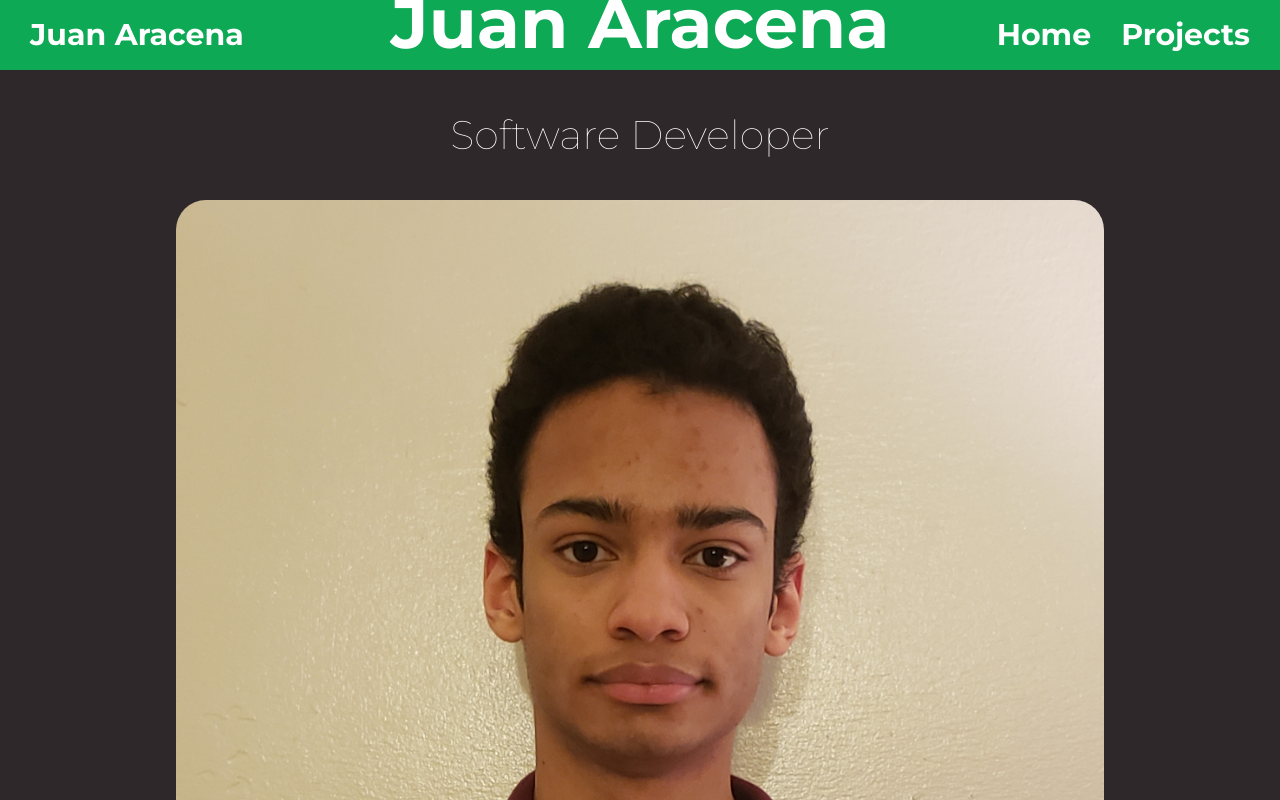
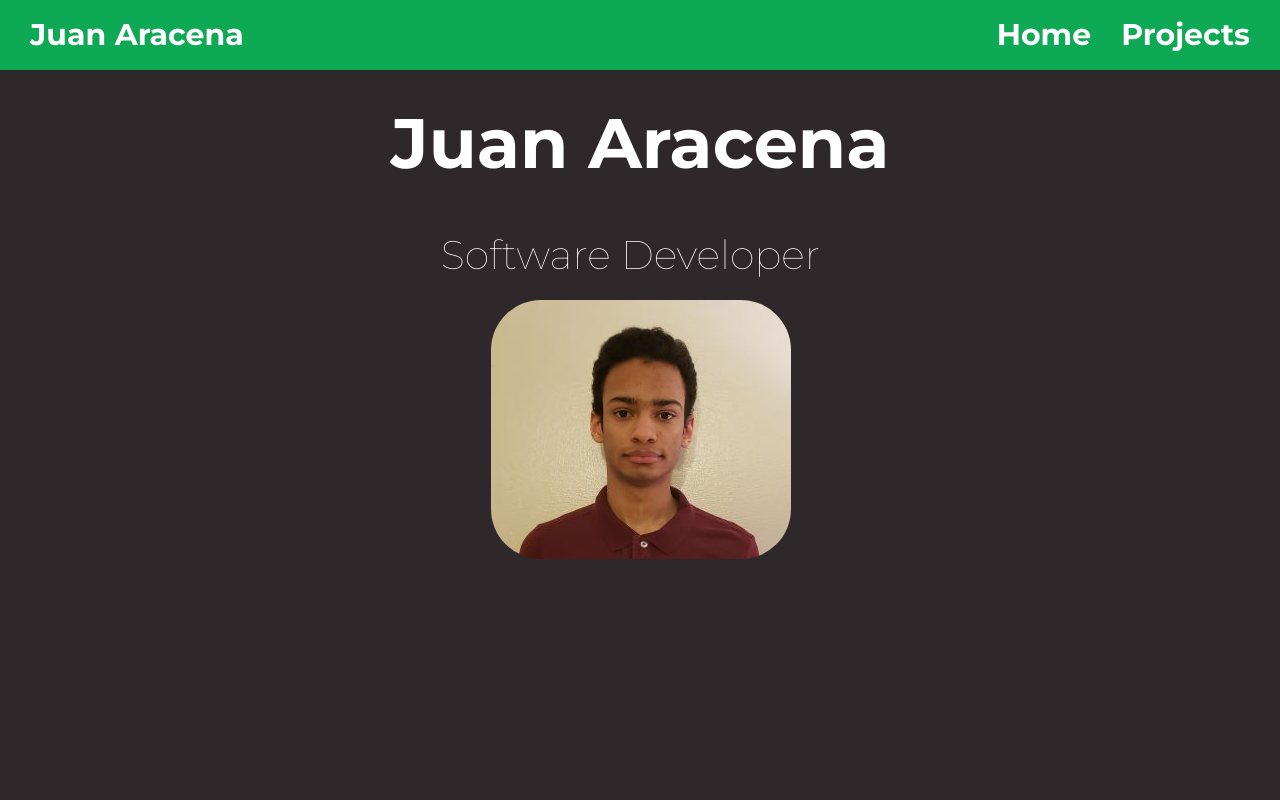
Before and after one commit to JuanAracena/PersonalWebsite, a React (Create React App) app: page / in a window 1280 px wide. Shown: the top 800 px of the page. Built offline with nearby package versions, Linux system fonts and the light colour scheme; the HTML template or start-up script is replaced by a standard one.

Commit message:
Fixed image size

```diff
--- a/src/components/Profile.js
+++ b/src/components/Profile.js
@@ -9,7 +9,10 @@ function Profile() {
             <div id="text">
                 <h2>Software Developer</h2>
             </div>
-            <img id="portrait" src="photo.jpg" alt=""></img>
+            <div id="portrait">
+                {/* <img id="img" src="photo.jpg" alt=""></img> */}
+
+            </div>
 
             {/* <div id="icons">
                 <a href="https://github.com/JuanAracena"> <FaGithub size="4em"/></a>
--- a/src/components/ProfileStyles.css
+++ b/src/components/ProfileStyles.css
@@ -2,11 +2,12 @@
 
 #info {
     background-color: #2E282A;
-    display: flex;
-    flex-direction: column;
+    display: grid;
     align-items: center;
     justify-content: center;
     padding-top: 30px;
+    grid-template-rows: 0fr 0fr 0fr;
+
 
 
   }
@@ -17,7 +18,7 @@
     margin-bottom: 0;
     color: #ffffff;
     height: 130px;
-    flex: none;
+
 
 
 }
@@ -31,17 +32,31 @@
     font-size: 40px;
     font-weight: lighter;
     color: #ffffff;
-    height: 130px;
+    height: 70px;
+    margin-left: 50px;
 
 }
 
 #portrait {
-    max-width: 100%;
+
+    background-image: url("../../public/photo.jpg");
+    width: 300px;
+    height: 259px;
+    border-radius: 50px;
+    margin-left: 100px;
+
+    /* max-width: 100%;
     height: 100%;
-    border-radius: 50px;
-    padding: 20px;
+
+    padding: 20px; */
 
 }
+
+/* #info #icons {
+    display: flex;
+    gap: 2em;
+    padding: 2em;
+} */
 
 /*
 
@@ -49,11 +64,7 @@
 
 
 
-#info #icons {
-    display: flex;
-    gap: 2em;
-    padding: 2em;
-}
+
 
 #info #icons a {
     color: #ffffff
```
Also changed, not shown: public/photo.jpg, public/photo2.jpg (added).
